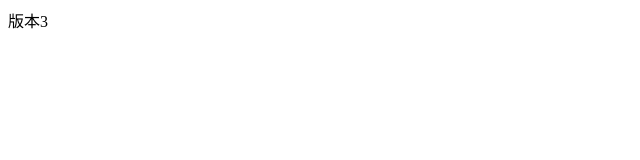
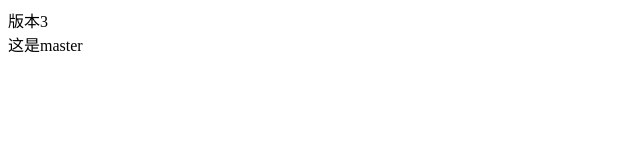
Before and after one commit to BigGoder/test-demo, a plain HTML site: page version.html in a window 1280 px wide. Shown: the whole page, without its empty margins (0-640 px from the left). Drawn offline with Linux system fonts and the light colour scheme.

Commit message:
master分支的切换

```diff
--- a/version.html
+++ b/version.html
@@ -8,5 +8,6 @@
 </head>
 <body>
     <div>版本3</div>
+    <div>这是master</div>
 </body>
 </html>
```
